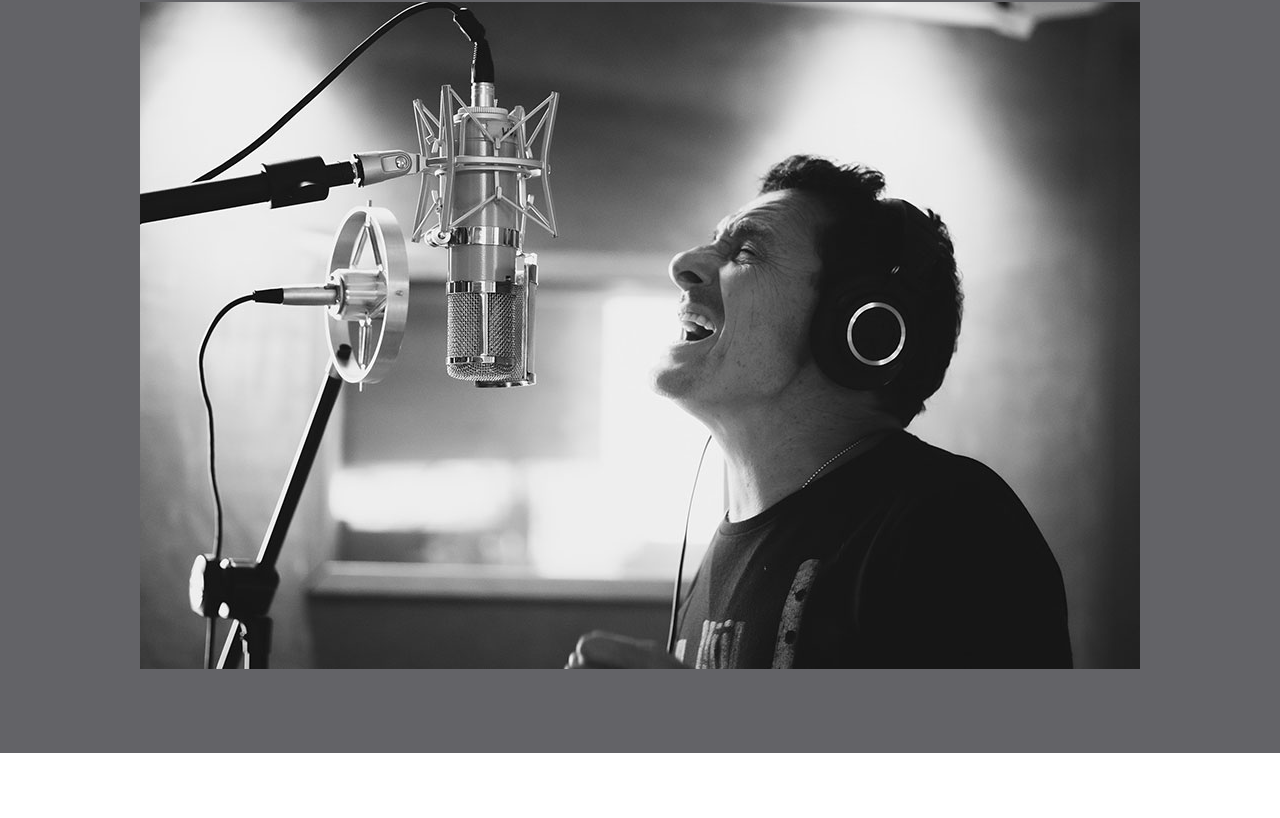
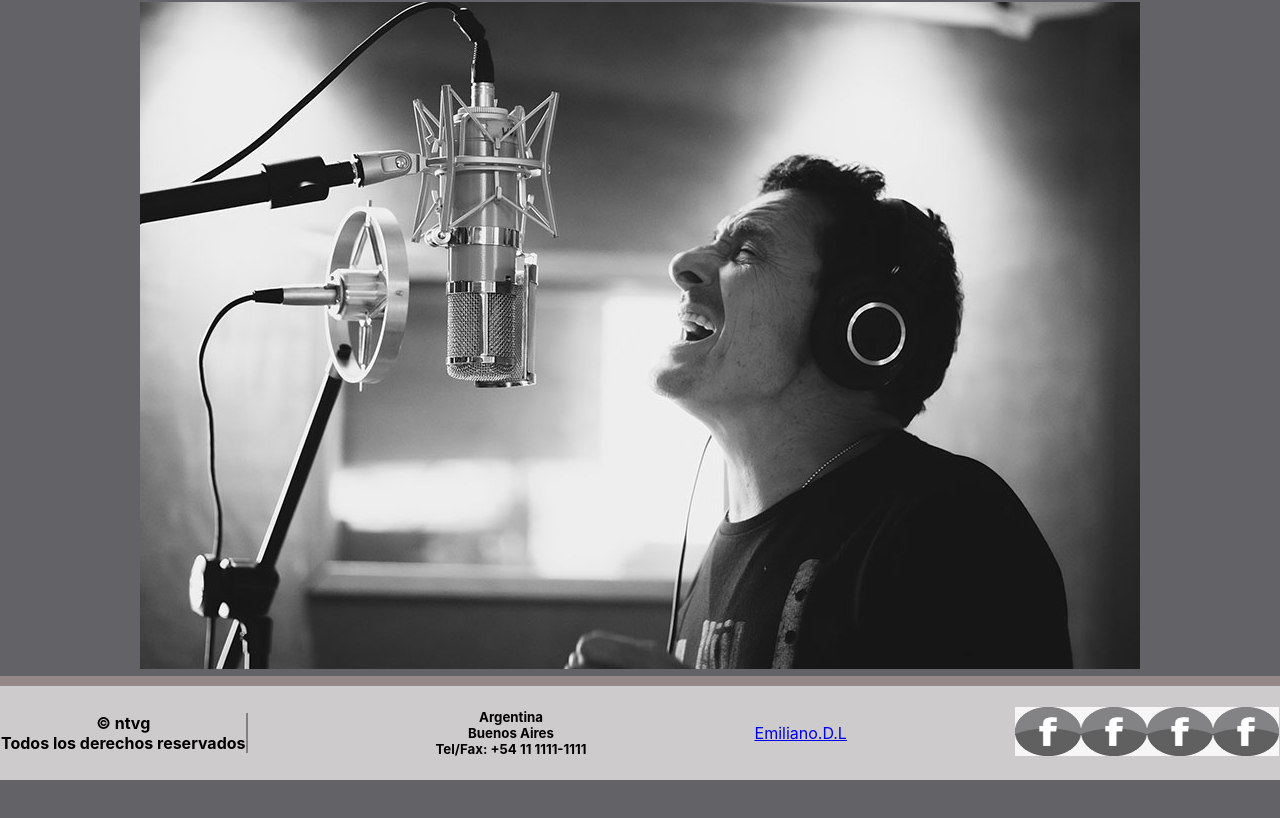
Before and after one commit to Emilianolandi/Final, a React (Create React App) app: page /historia in a window 1280 px wide. Shown: the part 1977-2795 px from the top of the page. Before the commit the page ends 2730 px from the top, so only its background shows below. Built offline with nearby package versions, Linux system fonts and the light colour scheme.

Commit message:
cambios en page

```diff
--- a/src/paginas/Discografia.js
+++ b/src/paginas/Discografia.js
@@ -1,4 +1,5 @@
 import React from "react";
+
 
 import CardWrapper from "../components/CardWrapper"
 
@@ -10,6 +11,7 @@ export default function Discografia(){
         titulo = {"Discografia"}
       />
 
+
         </>
     )
 }
--- a/src/paginas/Inicio.js
+++ b/src/paginas/Inicio.js
@@ -1,6 +1,6 @@
 import React from "react";
 import DiscoLuz from "../components/DiscoLuz";
-import Footer from "../components/Footer";
+
 
 
 
@@ -11,7 +11,7 @@ export default function Inicio (){
        <>
 
        <DiscoLuz />
- <Footer />
+
        </>
     )
 }
--- a/src/paginas/Layout.js
+++ b/src/paginas/Layout.js
@@ -1,13 +1,13 @@
 import { Outlet } from 'react-router-dom'
-import Navegacion from '../components/Navegacion'
-// import Footer from "../components/Footer";
+import Navegacion from '../components/Navegacion';
+import Footer from "../components/Footer";
 
 export default function Layout(){
     return(
         <>
         <Navegacion/>
         <Outlet/>
-        {/* <Footer /> */}
+        <Footer />
     </>
     )
 }
```
